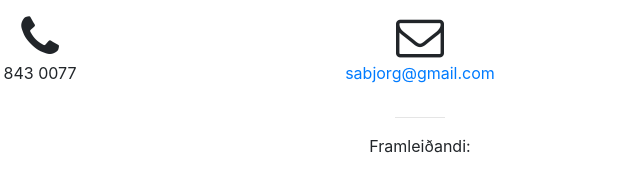
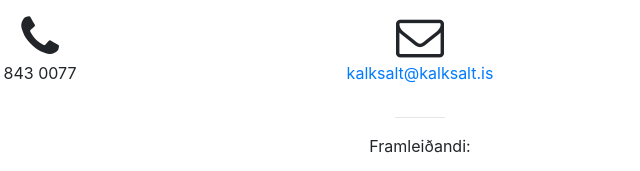
Before and after one commit to einzi/kalksalt, a website with bundled scripts: page index.html in a window 1280 px wide. Shown: the part 2801-2972 px from the top of the page, 220-860 px from the left. Built offline with nearby package versions, Linux system fonts and the light colour scheme.

Commit message:
Update index.html
Uppfæra netfang

```diff
--- a/index.html
+++ b/index.html
@@ -299,7 +299,7 @@
           <div class="col-lg-4 mr-auto text-center">
             <i class="fa fa-envelope-o fa-3x sr-contact"></i>
             <p>
-              <a href="mailto:sabjorg@gmail.com">sabjorg@gmail.com</a>
+              <a href="mailto:kalksalt@kalksalt.is">kalksalt@kalksalt.is</a>
             </p>
           </div>
           <div class="col-lg-4 mr-auto text-center">
```
